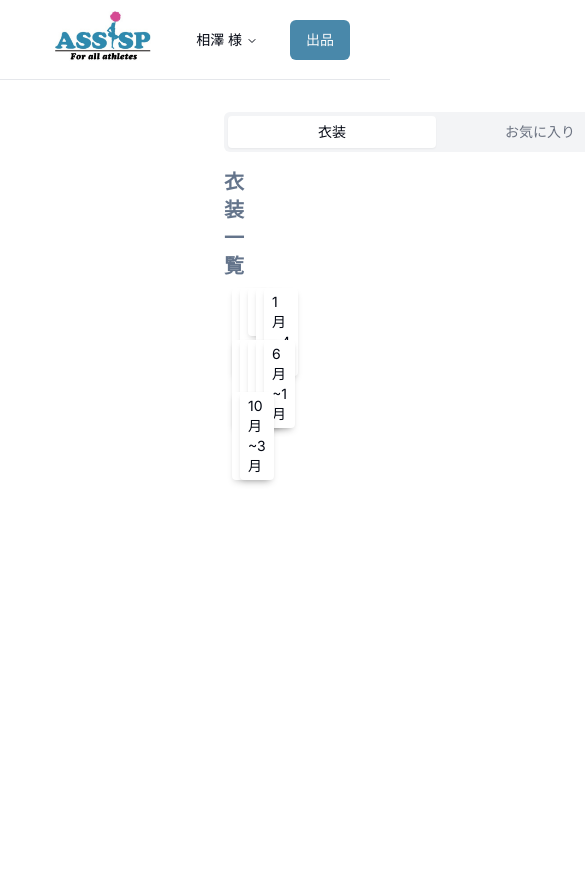
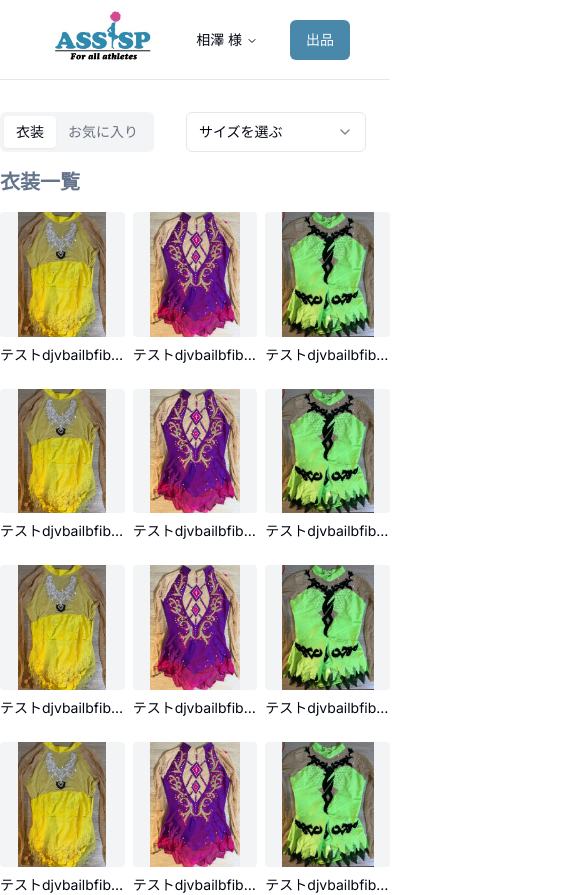
Before and after one commit to zawazawa84/assispo, a Next.js app: page /costume in a window 390 px wide. Shown: the top 895 px of the page, 585 px wide, since content can reach past the window. Before the commit the page ends 844 px from the top, so only its background shows below. Built offline with nearby package versions, Linux system fonts and the light colour scheme.

Commit message:
衣装一覧のレスポンシブデザインテスト

```diff
--- a/src/features/costume/components/CostumeItem.tsx
+++ b/src/features/costume/components/CostumeItem.tsx
@@ -26,9 +26,6 @@ export const CostumeItem = ({
         height={220}
         className="rounded-sm object-contain aspect-square bg-secondary"
       />
-      <span className="absolute top-2 left-2 bg-white px-2 py-1 rounded text-sm shadow-md">
-        {span}
-      </span>
       <h3 className="truncate text-sm max-w-[220px] mt-2">
         テストdjvbailbfibdwijbcijabwkfjcnl
       </h3>
--- a/src/features/costume/pages/CostumeList.tsx
+++ b/src/features/costume/pages/CostumeList.tsx
@@ -19,11 +19,11 @@ export const CostumeList = () => {
       </header>
       <Tabs defaultValue="item">
         <div className="flex mt-8 space-x-8">
-          <TabsList className="ml-56">
-            <TabsTrigger value="item" className="w-52">
+          <TabsList className="lg:ml-56">
+            <TabsTrigger value="item" className="lg:w-52">
               衣装
             </TabsTrigger>
-            <TabsTrigger value="favorite" className="w-52">
+            <TabsTrigger value="favorite" className="lg:w-52">
               お気に入り
             </TabsTrigger>
           </TabsList>
@@ -41,9 +41,9 @@ export const CostumeList = () => {
             </SelectContent>
           </Select>
         </div>
-        <TabsContent value="item" className="mt-4 ml-56 mr-56">
+        <TabsContent value="item" className="mt-4 lg:ml-56 lg:mr-56">
           <h1 className="text-xl font-bold text-slate-500">衣装一覧</h1>
-          <div className="grid grid-cols-5 gap-2">
+          <div className="grid grid-cols-3 lg:grid-cols-5 gap-2">
             <CostumeItem imgUrl="item1" span="11月~12月" />
             <CostumeItem imgUrl="item2" span="10月~1月" />
             <CostumeItem imgUrl="item3" span="年中" />
```
